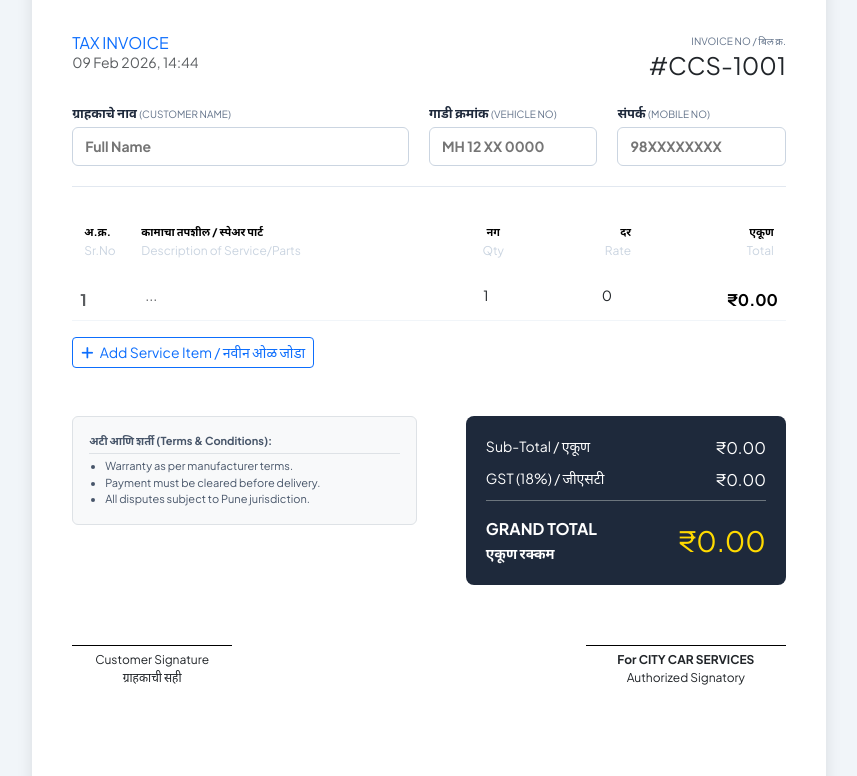
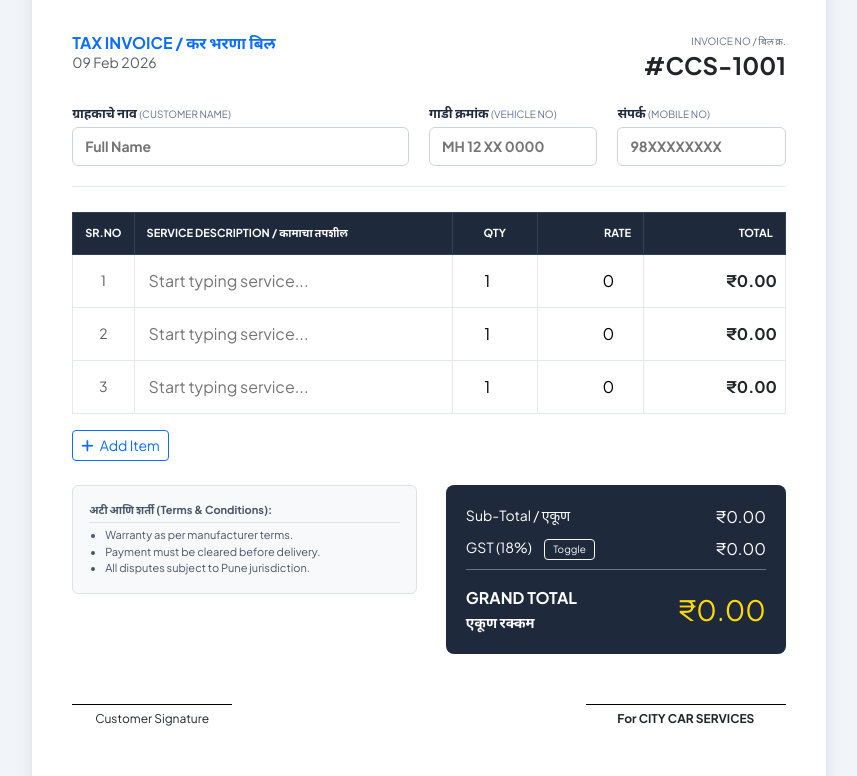
Before and after one commit to Studnit/bikeservice, a plain HTML site: page index.html in a window 1280 px wide. Shown: the part 266-1042 px from the top of the page, without its empty margins (211-1068 px from the left). Drawn offline with nearby package versions, Linux system fonts and the light colour scheme.

Commit message:
Update index.html

```diff
--- a/index.html
+++ b/index.html
@@ -1,4 +1,3 @@
-
 <!DOCTYPE html>
 <html lang="mr">
 <head>
@@ -12,7 +11,7 @@
     <script src="https://cdnjs.cloudflare.com/ajax/libs/html2pdf.js/0.10.1/html2pdf.bundle.min.js"></script>
 
     <style>
-        :root { --primary: #0b5fb4; --accent: #ffda00; --slate: #1e293b; }
+        :root { --primary: #0b5fb4; --accent: #ffda00; --slate: #1e293b; --light-border: #e2e8f0; }
         body {
             font-family: 'Plus Jakarta Sans', 'Noto Sans Devanagari', sans-serif;
             background: #f1f5f9; padding: 20px 0;
@@ -23,13 +22,10 @@
             background: #fff; box-shadow: 0 5px 15px rgba(0,0,0,0.1);
         }
 
-        /* HEADER REDUCED BY 1 */
         .header-banner { background: var(--primary); color: #fff; }
         .top-info { background: rgba(0,0,0,0.2); padding: 6px 25px; font-size: 13px; display: flex; justify-content: space-between; font-weight: 600; }
 
-        /* Balanced Padding */
         .main-header { display: flex; align-items: center; padding: 25px 30px; text-align: center; gap: 20px; }
-
         .logo-box { width: 130px; height: 90px; display: flex; align-items: center; justify-content: center; }
         .logo-box img { max-width: 100%; max-height: 100%; object-fit: contain; }
 
@@ -38,19 +34,16 @@
         .marathi-brand { font-size: 24px; font-weight: 700; display: block; margin-top: 2px; color: var(--accent); }
         .address-bar { font-size: 13px; margin-top: 8px; opacity: 0.9; }
 
-        /* FORM ALIGNMENT IMPROVEMENTS */
         #pdfContent { padding: 30px 40px; }
-
         .customer-info-grid {
             display: grid;
             grid-template-columns: 2fr 1fr 1fr;
             gap: 20px;
             margin-bottom: 25px;
-            border-bottom: 1px solid #e2e8f0;
+            border-bottom: 1px solid var(--light-border);
             padding-bottom: 20px;
         }
 
-        .form-group { position: relative; }
         .marathi-label { font-size: 13px; color: var(--slate); font-weight: 700; margin-bottom: 4px; display: block; }
         .english-sub { font-size: 10px; color: #64748b; font-weight: 400; text-transform: uppercase; }
 
@@ -63,24 +56,35 @@
             width: 100%;
         }
 
-        /* TABLE */
-        .table-custom thead { background: var(--slate); color: white; }
-        .table-custom th { font-size: 11px; padding: 12px !important; border: none; }
-        .th-mr { display: block; font-size: 12px; font-weight: 400; color: #cbd5e1; margin-top: 1px; }
+        /* LIGHTER ITEM UI */
+        .table-custom { width: 100%; border-collapse: collapse; }
+        .table-custom thead { background: var(--slate); color: #fff; }
+        .table-custom th { padding: 12px; font-size: 11px; text-transform: uppercase; border: 1px solid #334155; }
+        .table-custom td { padding: 8px; border: 1px solid var(--light-border); vertical-align: middle; }
+
+        .item-input { border: 1px solid transparent; background: transparent; width: 100%; padding: 5px; transition: 0.2s; }
+        .item-input:hover, .item-input:focus { border-color: var(--primary); background: #fff; outline: none; border-radius: 4px; }
 
         .total-box {
             background: var(--slate); color: white; padding: 20px;
-            border-radius: 8px; width: 320px; margin-left: auto;
+            border-radius: 8px; width: 340px; margin-left: auto;
         }
 
-        @media print { .no-print { display: none !important; } .a4-wrapper { box-shadow: none; margin: 0; } }
+        .gst-toggle-btn {
+            font-size: 10px; padding: 2px 8px; margin-left: 10px;
+        }
+
+        @media print {
+            .no-print { display: none !important; }
+            .a4-wrapper { box-shadow: none; margin: 0; width: 100%; }
+        }
     </style>
 </head>
 <body>
 
-<div class="container no-print mb-3 text-center">
+<div class="container no-print mb-3 text-center d-flex justify-content-center gap-3">
     <button class="btn btn-primary px-5 fw-bold" onclick="finalizeAndSave()">
-        <i class="fa-solid fa-file-pdf me-2"></i>GENERATE INVOICE / बिल तयार करा
+        <i class="fa-solid fa-file-pdf me-2"></i>GENERATE INVOICE
     </button>
 </div>
 
@@ -93,7 +97,7 @@
         </div>
         <div class="main-header">
             <div class="logo-box">
-                <img src="https://raw.githubusercontent.com/Studnit/carservice/main/image.png" onerror="this.style.display='none'">
+                <img src="https://raw.githubusercontent.com/Studnit/carservice/main/image.png">
             </div>
             <div class="brand-text">
                 <h1>CITY CAR SERVICES</h1>
@@ -101,20 +105,20 @@
                 <div class="address-bar">Radha Chowk, Mahalunge Road, Baner, Pune - 411045</div>
             </div>
             <div class="logo-box">
-                <img src="https://raw.githubusercontent.com/Studnit/carservice/main/image.png" onerror="this.style.display='none'">
+                <img src="https://raw.githubusercontent.com/Studnit/carservice/main/image.png">
             </div>
         </div>
     </div>
 
-    <div id="pdfContent">
+    <div style="padding: 30px 40px;">
         <div class="d-flex justify-content-between align-items-center mb-4">
             <div>
-                <h6 class="mb-0 fw-800 text-primary">TAX INVOICE</h6>
+                <h6 class="mb-0 fw-bold text-primary">TAX INVOICE / कर भरणा बिल</h6>
                 <div class="text-muted small" id="currentDate"></div>
             </div>
             <div class="text-end">
                 <span class="english-sub">Invoice No / बिल क्र.</span>
-                <div class="h4 fw-800 mb-0" id="invoiceIdDisplay">#CCS-1001</div>
+                <div class="h4 fw-bold mb-0" id="invoiceIdDisplay">#CCS-1001</div>
             </div>
         </div>
 
@@ -133,21 +137,36 @@
             </div>
         </div>
 
-        <table class="table table-custom">
+        <table class="table-custom">
             <thead>
                 <tr>
-                    <th width="8%">अ.क्र.<span class="th-mr">Sr.No</span></th>
-                    <th width="45%">कामाचा तपशील / स्पेअर पार्ट<span class="th-mr">Description of Service/Parts</span></th>
-                    <th width="12%" class="text-center">नग<span class="th-mr">Qty</span></th>
-                    <th width="15%" class="text-end">दर<span class="th-mr">Rate</span></th>
-                    <th width="20%" class="text-end">एकूण<span class="th-mr">Total</span></th>
+                    <th width="8%">Sr.No</th>
+                    <th width="45%">Service Description / कामाचा तपशील</th>
+                    <th width="12%" class="text-center">Qty</th>
+                    <th width="15%" class="text-end">Rate</th>
+                    <th width="20%" class="text-end">Total</th>
                 </tr>
             </thead>
             <tbody id="itemsBody"></tbody>
         </table>
 
-        <button class="btn btn-sm btn-outline-primary no-print mb-4" onclick="addRow()">
-            <i class="fa-solid fa-plus me-1"></i> Add Service Item / नवीन ओळ जोडा
+        <datalist id="serviceList">
+            <option value="Full Service (पूर्ण सर्व्हिसिंग)">
+            <option value="Oil Change (इंजिन ऑईल बदलणे)">
+            <option value="Brake Pad Replacement (ब्रेक पॅड बदलणे)">
+            <option value="Wheel Alignment (व्हील अलाइनमेंट)">
+            <option value="Wheel Balancing (व्हील बॅलेंसिंग)">
+            <option value="AC Gas Refill (एसी गॅस रिफिल)">
+            <option value="Washing & Cleaning (वॉशिंग आणि क्लीनिंग)">
+            <option value="Clutch Work (क्लचचे काम)">
+            <option value="Suspension Work (सस्पेन्शनचे काम)">
+            <option value="Battery Checkup (बॅटरी तपासणी)">
+            <option value="Coolant Top-up (कुलंट टॉप-अप)">
+            <option value="Interior Cleaning (इंटिरिअर क्लीनिंग)">
+        </datalist>
+
+        <button class="btn btn-sm btn-outline-primary no-print mt-3" onclick="addRow()">
+            <i class="fa-solid fa-plus me-1"></i> Add Item
         </button>
 
         <div class="row mt-4">
@@ -167,8 +186,10 @@
                         <span class="small">Sub-Total / एकूण</span>
                         <span id="subtotalDisplay">₹0.00</span>
                     </div>
-                    <div class="d-flex justify-content-between mb-3 pb-2 border-bottom border-secondary">
-                        <span class="small">GST (18%) / जीएसटी</span>
+                    <div class="d-flex justify-content-between mb-3 pb-2 border-bottom border-secondary align-items-center">
+                        <span class="small">GST (18%)
+                            <button class="btn btn-outline-light btn-sm gst-toggle-btn no-print" onclick="toggleGST()">Toggle</button>
+                        </span>
                         <span id="taxDisplay">₹0.00</span>
                     </div>
                     <div class="d-flex justify-content-between align-items-center">
@@ -179,12 +200,12 @@
             </div>
         </div>
 
-        <div style="margin-top: 60px;" class="d-flex justify-content-between text-center">
+        <div style="margin-top: 50px;" class="d-flex justify-content-between text-center">
             <div style="width: 160px; border-top: 1px solid #000; padding-top: 5px; font-size: 12px;">
-                Customer Signature<br>ग्राहकाची सही
+                Customer Signature
             </div>
             <div style="width: 200px; border-top: 1px solid #000; padding-top: 5px; font-size: 12px;">
-                <b>For CITY CAR SERVICES</b><br>Authorized Signatory
+                <b>For CITY CAR SERVICES</b>
             </div>
         </div>
     </div>
@@ -192,25 +213,30 @@
 
 <script>
     let lastId = parseInt(localStorage.getItem('ccs_id_v4')) || 1001;
+    let isGSTEnabled = true;
 
     function updateHeader() {
         document.getElementById("invoiceIdDisplay").innerText = "#CCS-" + lastId;
-        document.getElementById("currentDate").innerText = new Date().toLocaleString('en-GB', { day:'2-digit', month:'short', year:'numeric', hour:'2-digit', minute:'2-digit'});
+        document.getElementById("currentDate").innerText = new Date().toLocaleString('en-GB', { day:'2-digit', month:'short', year:'numeric'});
     }
 
     function addRow() {
         const tb = document.getElementById("itemsBody");
         const sr = tb.children.length + 1;
         const tr = document.createElement("tr");
-        tr.style.borderBottom = "1px solid #f1f5f9";
         tr.innerHTML = `
-            <td class="fw-bold text-muted pt-3">${sr}</td>
-            <td class="pt-2"><input class="form-control form-control-sm border-0 bg-transparent" placeholder="..."></td>
-            <td class="pt-2"><input type="number" class="form-control form-control-sm text-center border-0 bg-transparent" value="1" oninput="calculate()"></td>
-            <td class="pt-2"><input type="number" class="form-control form-control-sm text-end border-0 bg-transparent" value="0" oninput="calculate()"></td>
-            <td class="text-end fw-bold pt-3" id="rowTotal">₹0.00</td>
+            <td class="text-center text-muted small">${sr}</td>
+            <td><input class="item-input" list="serviceList" placeholder="Start typing service..."></td>
+            <td><input type="number" class="item-input text-center" value="1" oninput="calculate()"></td>
+            <td><input type="number" class="item-input text-end" value="0" oninput="calculate()"></td>
+            <td class="text-end fw-bold" id="rowTotal">₹0.00</td>
         `;
         tb.appendChild(tr);
+    }
+
+    function toggleGST() {
+        isGSTEnabled = !isGSTEnabled;
+        calculate();
     }
 
     function calculate() {
@@ -222,30 +248,35 @@
             row.cells[4].innerText = "₹" + total.toLocaleString('en-IN', {minimumFractionDigits: 2});
             sub += total;
         });
-        const gst = sub * 0.18;
+
+        const gst = isGSTEnabled ? (sub * 0.18) : 0;
         const grand = sub + gst;
+
         document.getElementById("subtotalDisplay").innerText = "₹" + sub.toLocaleString('en-IN', {minimumFractionDigits: 2});
-        document.getElementById("taxDisplay").innerText = "₹" + gst.toLocaleString('en-IN', {minimumFractionDigits: 2});
+        document.getElementById("taxDisplay").innerText = isGSTEnabled ? "₹" + gst.toLocaleString('en-IN', {minimumFractionDigits: 2}) : "EXEMPTED";
         document.getElementById("grandTotalDisplay").innerText = "₹" + grand.toLocaleString('en-IN', {minimumFractionDigits: 2});
     }
 
     function finalizeAndSave() {
         const element = document.getElementById("printArea");
-        html2pdf().set({
+        const opt = {
             margin: 0,
             filename: `CityCar_Invoice_${lastId}.pdf`,
             image: { type: 'jpeg', quality: 0.98 },
             html2canvas: { scale: 3, useCORS: true },
             jsPDF: { unit: 'mm', format: 'a4', orientation: 'portrait' }
-        }).from(element).save().then(() => {
+        };
+
+        html2pdf().set(opt).from(element).save().then(() => {
             lastId++;
             localStorage.setItem('ccs_id_v4', lastId);
             updateHeader();
         });
     }
 
+    // Initialize
     updateHeader();
-    addRow();
+    for(let i=0; i<3; i++) addRow(); // Add 3 default empty rows
 </script>
 </body>
 </html>
```
